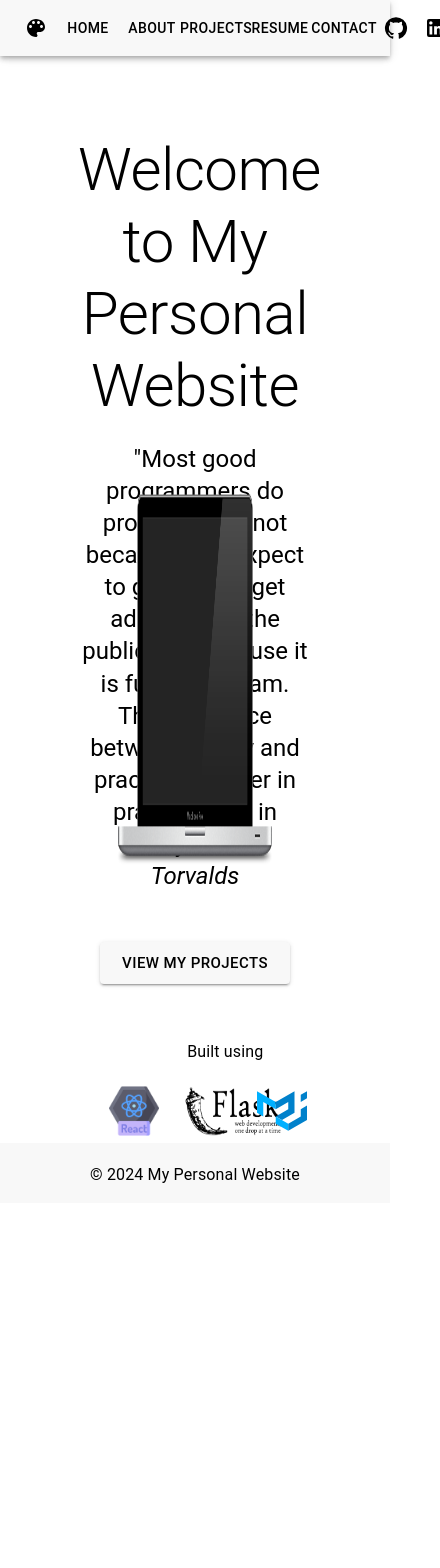
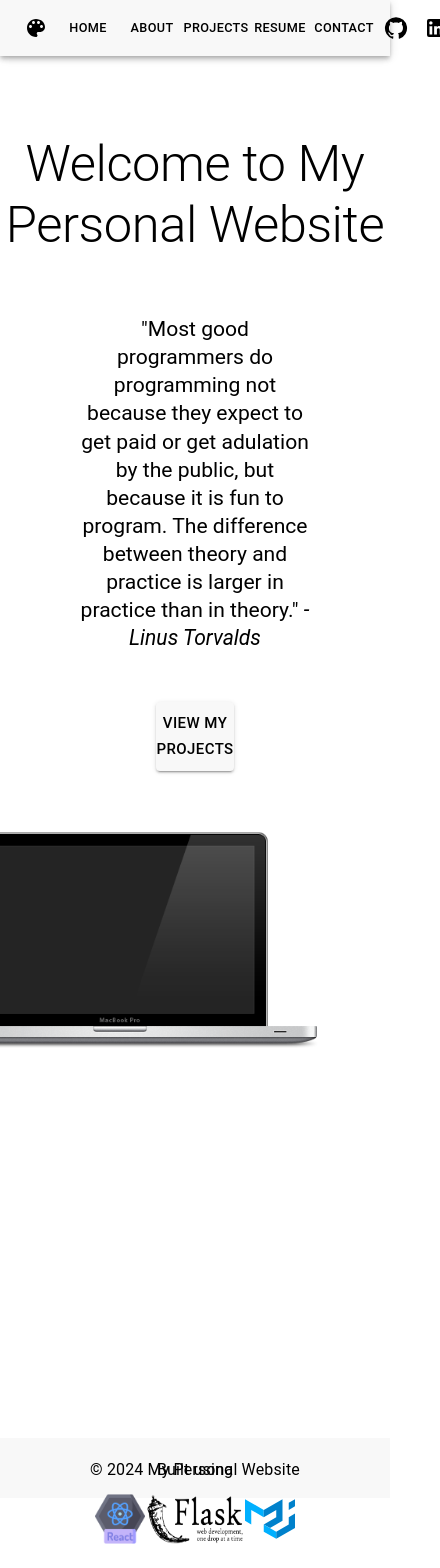
Before and after one commit to kbop2002/personal_website_react, a React (Create React App) app: page / in a window 390 px wide. Shown: the top 1568 px of the page, 440 px wide, since content can reach past the window. Before the commit the page ends 1322 px from the top, so only its background shows below. Built offline with nearby package versions, Linux system fonts and the light colour scheme.

Commit message:
Resoloved issues with resizing fonts for different devices. Should work on mobile now.

```diff
--- a/src/components/AppBarHeader.tsx
+++ b/src/components/AppBarHeader.tsx
@@ -29,20 +29,22 @@ const AppBarHeader: React.FC<AppBarHeaderProps> = ({ theme, onMenuClick }) => {
             </IconButton>
         </Typography>
 
-
-        <Button color="inherit" onClick={() => navigate('/')}>
+        <Button color="inherit" onClick={() => navigate('/')} style={{fontSize:'1.5vh'}}>
           Home
         </Button>
-        <Button color="inherit" onClick={() => navigate('/about')}>
+        <Button color="inherit" onClick={() => navigate('/about')}style={{fontSize:'1.5vh'}}>
           About
         </Button>
-        <Button color="inherit" onClick={() => navigate('/projects')}>
+        <Button color="inherit" onClick={() => navigate('/projects')}style={{fontSize:'1.5vh'}}
+        >
           Projects
         </Button>
-        <Button color="inherit" onClick={() => navigate('/resume')}>
+        <Button color="inherit" onClick={() => navigate('/resume')}style={{fontSize:'1.5vh'}}
+        >
           Resume
         </Button>
-        <Button color="inherit" onClick={() => navigate('/contact')}>
+        <Button color="inherit" onClick={() => navigate('/contact')}style={{fontSize:'1.5vh'}}
+        >
           Contact
         </Button>
 
--- a/src/components/FadedInImage/FadedInImage.tsx
+++ b/src/components/FadedInImage/FadedInImage.tsx
@@ -33,7 +33,7 @@ const FadeInImage = ({ src, alt , height, width, top, left}) => {
       height={height}
       width={width}
       className={`fade-in-image ${isVisible ? "visible" : ""}`}
-      style={{position:'absolute', top:top, left:left}}
+      style={{position:'relative', top:top, left:left}}
     />
   );
 };
--- a/src/pages/ContactPage.tsx
+++ b/src/pages/ContactPage.tsx
@@ -68,7 +68,7 @@ const ContactPage: React.FC<ContactPageProps> = ({ theme }) => {
         borderRadius: '20px',
       }}
     >
-      <Typography variant="h3" gutterBottom>
+      <Typography variant="h3" gutterBottom style={{fontSize:'5vh'}}>
         Contact Me
       </Typography>
       <form noValidate autoComplete="off" onSubmit={handleSubmit}>
@@ -116,7 +116,7 @@ const ContactPage: React.FC<ContactPageProps> = ({ theme }) => {
           variant="contained"
           size="large"
           type="submit"
-          style={{ backgroundColor: theme.accentColor, color: theme.textColor }}
+          style={{ backgroundColor: theme.accentColor, color: theme.textColor, marginTop:'3vh' }}
         >
           Send Message
         </Button>
--- a/src/pages/HomePage.tsx
+++ b/src/pages/HomePage.tsx
@@ -26,33 +26,38 @@ const HomePage: React.FC<HomePageProps> = ({ theme }) => {
         border:'none',
         boxShadow:'none',
         borderRadius: '20px',
-        maxHeight:'110vh',
+        maxHeight:'145vh',
         minHeight:'100vh',
-        maxWidth: "60vw",
+        maxWidth: "100vw",
         color:theme.textColor,
+        display:'flex',
+        flexDirection:'column'
       }}
     >
-      <Typography variant="h2" gutterBottom>
+
+      {// h2, h5
+      }
+      <Typography variant="h2" gutterBottom style={{fontSize:'6vh', marginBottom:'7vh'}}>
         Welcome to My Personal Website
       </Typography>
-      <Typography variant="h5" gutterBottom>
+      <Typography variant="h5" gutterBottom style={{fontSize:'2.5vh', marginLeft:'20vw', marginRight:'20vw'}}>
       "Most good programmers do programming not because they expect to get paid or get adulation by the public, but because it is fun to program. The difference between theory and practice is larger in practice than in theory." {<i>  -   Linus Torvalds</i>}    </Typography>
       <Button
         variant="contained"
         size="large"
         onClick={() => navigate('/projects')}
-        style={{ marginTop: '5vh', backgroundColor: theme.accentColor, color:theme.textColor, marginBottom:'40vh'}}
+        style={{ marginTop: '5vh', backgroundColor: theme.accentColor, color:theme.textColor, marginBottom:'40vh', zIndex:'1', width:'20vw', alignSelf:'center'}}
       >
         View My Projects
       </Button>
-      <FadeInImage src={'/mac.png'} alt={''} height={'60%'} width={'40%'} top={'40vh'} left={'30vw'}/>
+      <FadeInImage src={'/mac.png'} alt={''} height={'400'} width={'400'} top={'-30%'} left={(window.innerWidth/2)-275}/>
       <div>
-      <Typography style={{position:'absolute', top:'91%',left:'48%'}}>
+      <Typography style={{position:'relative', top:'-6vh',left:'0%', marginBottom:'1vw'}}>
         Built using
       </Typography>
-      <FadeInImage src={'/react.png'} alt={'React.js'} height={'50'} width={'50'} top={'95%'} left={'28%'}/>
-      <FadeInImage src={'/flask.png'} alt={'Flask'} height={'50'} width={'100'} top={'95%'} left={'47%'}/>
-      <FadeInImage src={'/MUI.svg'} alt={'Material-UI'} height={'50'} width={'50'} top={'95%'} left={'66%'}/>
+      <FadeInImage src={'/react.png'} alt={'React.js'} height={'50'} width={'50'} top={'-5vh'} left={'0%'}/>
+      <FadeInImage src={'/flask.png'} alt={'Flask'} height={'50'} width={'100'} top={'-5vh'} left={'0%'}/>
+      <FadeInImage src={'/MUI.svg'} alt={'Material-UI'} height={'50'} width={'50'} top={'-5vh'} left={'0%'}/>
 
         {/*<img src ="/react.png" width={50} height={50} style={{position:'absolute', top:'92%', left:'28%',padding:'20px'}} alt='React.js'></img>
         <img src ="/flask.png" width={100} height={50} style={{position:'absolute', top:'92%',left:'46%', padding:'20px'}}alt='Flask'></img>
--- a/src/pages/ProjectPage.tsx
+++ b/src/pages/ProjectPage.tsx
@@ -17,8 +17,8 @@ const ProjectsPage: React.FC<ProjectProps> = ({theme}) => {
     { title: 'My Personal Website', description: 'This current site, built using React.js, TypeScript, the Material-UI component library, and particle.js as well as fastApi for a very simple backend. This was primarily built to demonstrate my web design capability and creativity. The code is available to view on Github', image: '/personalWebsite.png', link:'' },
     { title: 'TransLink', description: 'A full-stack web application built using vanilla javascript, html, and css for the front end. The backend is built using FLask and AWS tooling such as lambda, API Gateway, congito for user Authentication, and dynamoDB, SNS,  and Elastic Compute Cloud.', image:"/TransLink.png", link:"https://github.com/kbop2002/Transfreight"},
     { title: 'Linkify Fulfilment Automation', description: 'A dropshipping automation tool built to integrate with the Ebay and AliExpress APIs. The frontend was built using react with typesceipt, and material-ui. The User authentication is handled using the Ebay Oath and AWS COngnito, and the backend is Built using the AWS tooling and Flask.', image: '/under.jpg',link:"" },
-    { title: 'WeatherWise', description:'A full-stack application built using React.js, FastApi, and Zustand for state management. This was one of the first colaborative projects I worked on and get first hand experience working with git. I primarily focused on designing the backend, but also worked frequently to assist in front-end troubleshooting.',image:'/under.jpg', link:'Sample'},
-    { title: 'PieCart', description:'A full stack application designed and built collaborativly with a team for a software engineering class. The backend was fully designed and deployed within AWS utilizing tooling such as Lambda, API Gateway, and Cognito for User Authentication and session management',image:'/under.jpg', link:'Sample'},
+    { title: 'WeatherWise', description:'A full-stack application built using React.js, FastApi, and Zustand for state management. This was one of the first colaborative projects I worked on and get first hand experience working with git. I assisted in both front and back-end developement',image:'/under.jpg', link:'Sample'},
+    { title: 'PieCart', description:'A full stack application designed and built collaborativly with a team for a software engineering class. The backend was fully designed and deployed within AWS utilizing tooling such as Lambda, API Gateway, and Cognito for User Authentication and session management.',image:'/under.jpg', link:'Sample'},
     { title: 'Housing Data Statistics Project', description:'A project made ',image:'/under.jpg', link:'Sample'},
     { title: 'Under Construction', description:'Under Construction',image:'/under.jpg', link:'Sample'},
     { title: 'Under Construction', description:'Under Construction',image:'/under.jpg', link:'Sample'},
@@ -39,10 +39,10 @@ const ProjectsPage: React.FC<ProjectProps> = ({theme}) => {
               alt={project.title}
             />
             <CardContent>
-              <Typography gutterBottom variant="h5" component="div">
+              <Typography gutterBottom variant="h5" component="div" style={{fontSize:'2.5vh'}}>
                 {project.title}
               </Typography>
-              <Typography variant="body2" style={{marginBottom:'10px'}}>
+              <Typography variant="body2" style={{marginBottom:'10px',fontSize:'1.5vh'}}>
                 {project.description}
               </Typography>
               <a href={project.link} style={{height:'10px', width:'25px', backgroundColor: theme.accentColor, padding:"10px", borderRadius:'5px',textDecoration:"none", color: theme.textColor, boxShadow:'1px 1px 3px black'}}>View on GitHub</a>
```
Also changed, not shown: src/pages/AboutPage.tsx (+33 -19 lines).
